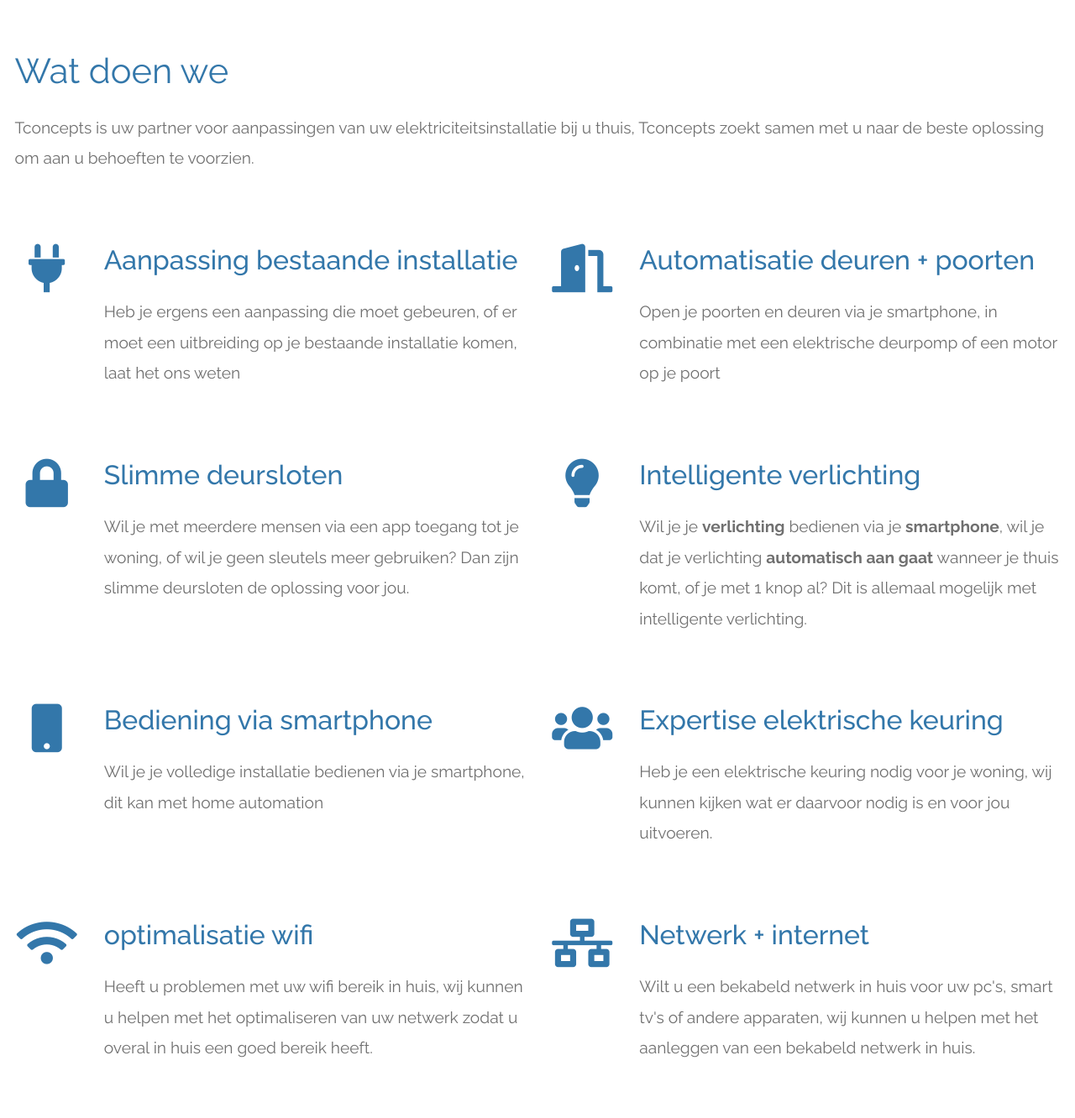
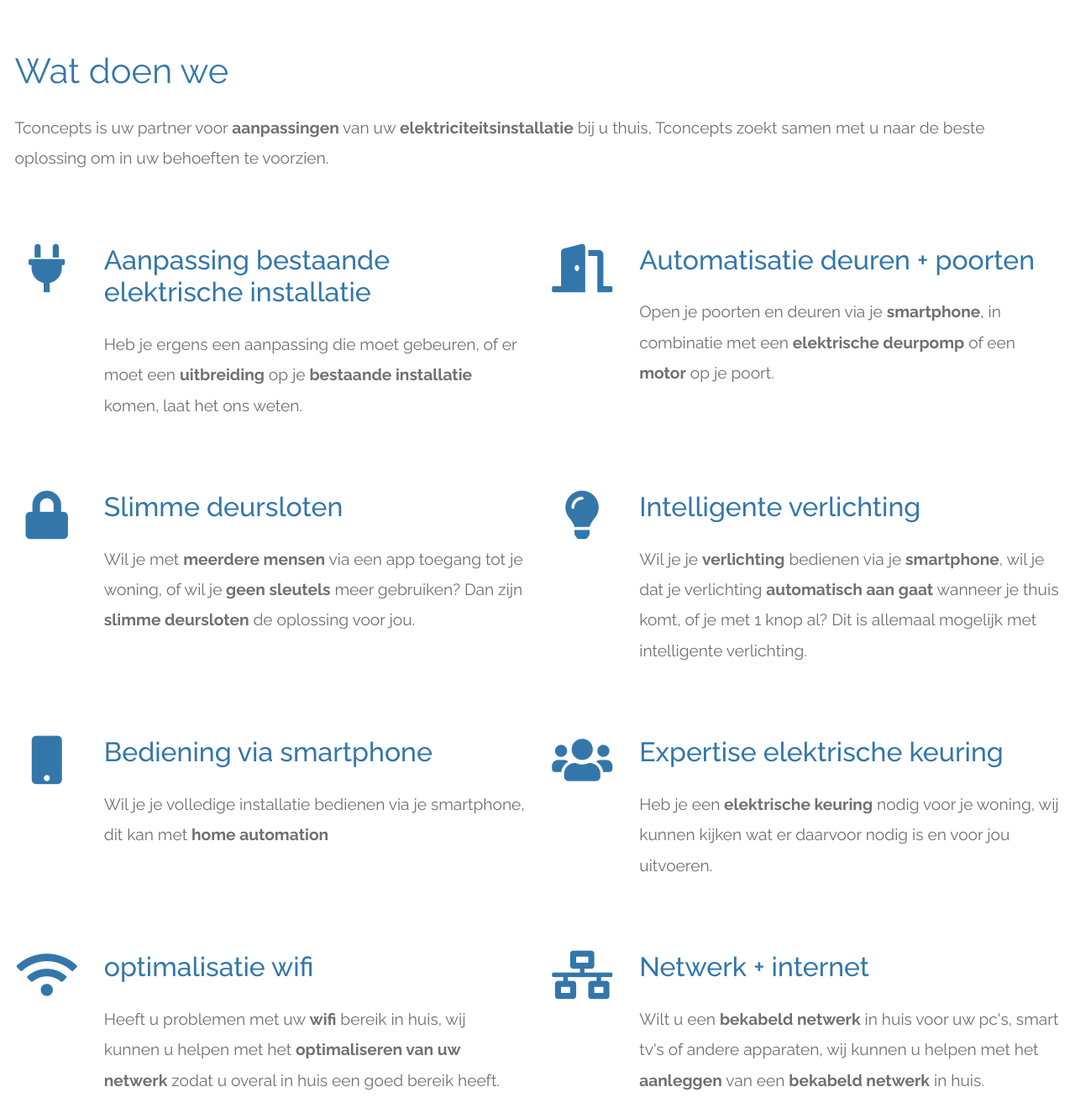
Before and after one commit to bjille/Tconcepts-website, a plain HTML site: page index.html in a window 1280 px wide. Shown: the part 840-2172 px from the top of the page at 84% size. Drawn offline with Linux system fonts and the light colour scheme.

Commit message:
tekst geoptimaliseerd

```diff
--- a/index.html
+++ b/index.html
@@ -82,9 +82,10 @@
           <div class="tm-intro-text-container">
             <h2 class="tm-text-primary mb-4 tm-section-title">Wat doen we</h2>
             <p class="mb-4 tm-intro-text">
-              Tconcepts is uw partner voor aanpassingen van uw elektriciteitsinstallatie bij u thuis, Tconcepts zoekt
+              Tconcepts is uw partner voor <strong>aanpassingen</strong> van uw
+              <strong>elektriciteitsinstallatie</strong> bij u thuis, Tconcepts zoekt
               samen met u naar de beste
-              oplossing om aan u behoeften te voorzien.
+              oplossing om in uw behoeften te voorzien.
               <!-- <a href="https://fb.com/tooplate">Tconcepts Facebook pagina</a>. -->
             </p>
           </div>
@@ -98,11 +99,13 @@
         </div>
         <div class="col-lg-5">
           <div class="tm-intro-text-container">
-            <h2 class="tm-text-primary mb-4">Aanpassing bestaande installatie
+            <h2 class="tm-text-primary mb-4">Aanpassing bestaande elektrische installatie
             </h2>
             <p class="mb-4 tm-intro-text">
-              Heb je ergens een aanpassing die moet gebeuren, of er moet een uitbreiding op je bestaande installatie
-              komen, laat het ons weten</p>
+              Heb je ergens een aanpassing die moet gebeuren, of er moet een <strong>uitbreiding</strong> op je
+              <strong>bestaande installatie</strong>
+              komen, laat het ons weten.
+            </p>
           </div>
         </div>
 
@@ -113,8 +116,9 @@
           <div class="tm-intro-text-container">
             <h2 class="tm-text-primary mb-4">Automatisatie deuren + poorten</h2>
             <p class="mb-4 tm-intro-text">
-              Open je poorten en deuren via je smartphone, in combinatie met een elektrische deurpomp of een motor op je
-              poort</p>
+              Open je poorten en deuren via je <strong>smartphone</strong>, in combinatie met een <strong>elektrische
+                deurpomp</strong> of een <strong>motor</strong> op je
+              poort.</p>
           </div>
         </div>
 
@@ -128,8 +132,9 @@
           <div class="tm-intro-text-container">
             <h2 class="tm-text-primary mb-4">Slimme deursloten</h2>
             <p class="mb-4 tm-intro-text">
-              Wil je met meerdere mensen via een app toegang tot je woning, of wil je geen sleutels meer gebruiken?
-              Dan zijn slimme deursloten de oplossing voor jou.</p>
+              Wil je met <strong>meerdere mensen</strong> via een app toegang tot je woning, of wil je<strong> geen
+                sleutels</strong> meer gebruiken?
+              Dan zijn <strong>slimme deursloten</strong> de oplossing voor jou.</p>
 
             <!-- <div class="tm-continue">
               <a href="#testimonials" class="tm-intro-text tm-btn-primary">Learn More</a>
@@ -165,7 +170,7 @@
           <div class="tm-intro-text-container">
             <h2 class="tm-text-primary mb-4">Bediening via smartphone</h2>
             <p class="mb-4 tm-intro-text">
-              Wil je je volledige installatie bedienen via je smartphone, dit kan met home automation
+              Wil je je volledige installatie bedienen via je smartphone, dit kan met <strong>home automation</strong>
               <!--
             <div class="tm-continue">
               <a href="#testimonials" class="tm-intro-text tm-btn-primary">Learn More</a>
@@ -180,7 +185,8 @@
           <div class="tm-intro-text-container">
             <h2 class="tm-text-primary mb-4">Expertise elektrische keuring</h2>
             <p class="mb-4 tm-intro-text">
-              Heb je een elektrische keuring nodig voor je woning, wij kunnen kijken wat er daarvoor nodig is en voor
+              Heb je een<strong> elektrische keuring</strong> nodig voor je woning, wij kunnen kijken wat er daarvoor
+              nodig is en voor
               jou uitvoeren.
             </p>
             <!--
@@ -199,7 +205,8 @@
           <div class="tm-intro-text-container">
             <h2 class="tm-text-primary mb-4">optimalisatie wifi</h2>
             <p class="mb-4 tm-intro-text">
-              Heeft u problemen met uw wifi bereik in huis, wij kunnen u helpen met het optimaliseren van uw netwerk
+              Heeft u problemen met uw <strong>wifi</strong> bereik in huis, wij kunnen u helpen met het
+              <strong>optimaliseren van uw netwerk</strong>
               zodat u overal in huis een goed bereik heeft.
 
               <!-- <div class="tm-continue">
@@ -215,8 +222,9 @@
           <div class="tm-intro-text-container">
             <h2 class="tm-text-primary mb-4">Netwerk + internet</h2>
             <p class="mb-4 tm-intro-text">
-              Wilt u een bekabeld netwerk in huis voor uw pc's, smart tv's of andere apparaten, wij kunnen u helpen
-              met het aanleggen van een bekabeld netwerk in huis.
+              Wilt u een <strong>bekabeld netwerk</strong> in huis voor uw pc's, smart tv's of andere apparaten, wij
+              kunnen u helpen
+              met het <strong>aanleggen</strong> van een <strong>bekabeld netwerk</strong> in huis.
             </p>
 
             <!-- <div class="tm-continue">
```
